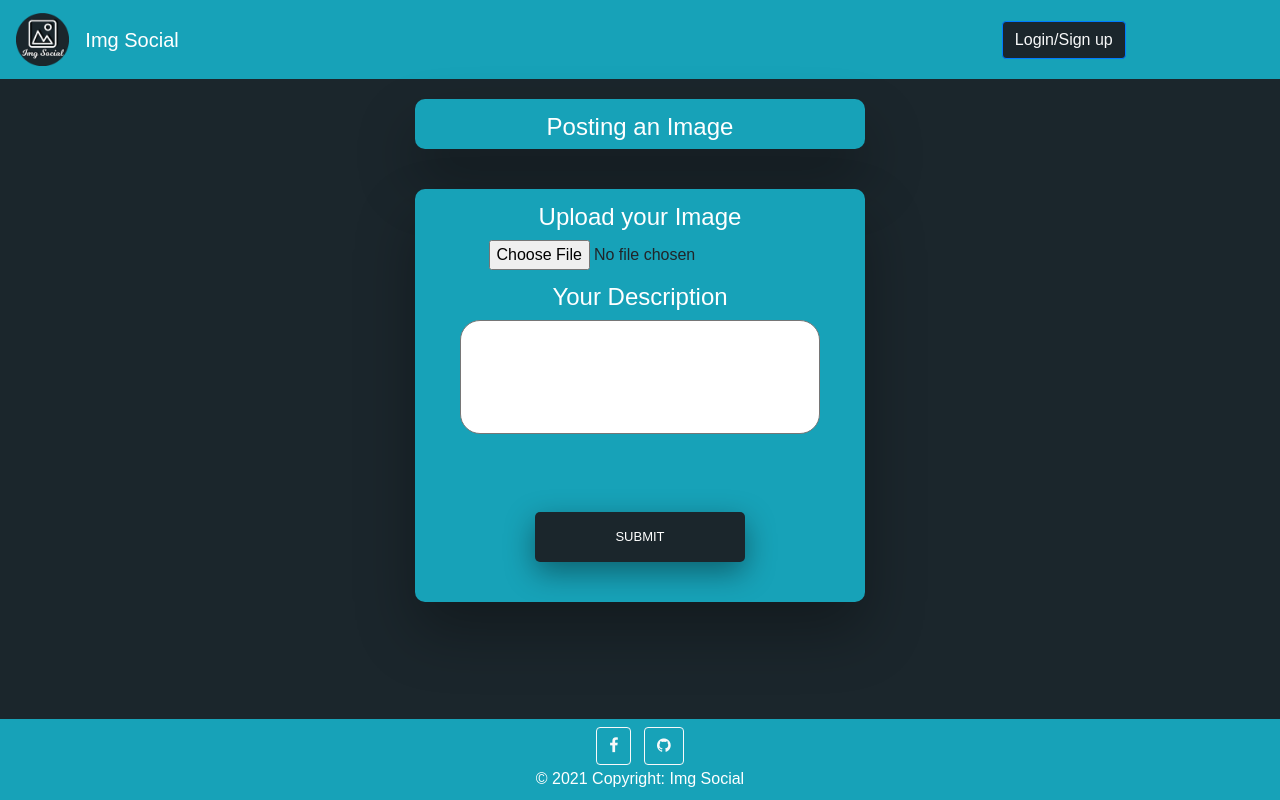
After one commit to RyanPolk/Img_Social, a PHP site: page /Post.html in a window 1280 px wide. The commit adds this page. Run offline with PHP 8.4, Linux system fonts and the light colour scheme; some libraries are stand-ins or nearby versions.

Commit message:
Posting an Image

```diff
--- /dev/null
+++ b/Frontend/Post.css
@@ -0,0 +1,309 @@
+/* BASIC */
+
+html {
+    background-color: #1b262c;
+  }
+
+  body {
+    font-family: "Poppins", sans-serif;
+    height: 50vh;
+    background-color: #1b262c;
+  }
+
+  a {
+    color: #ffffff;
+    display:inline-block;
+    text-decoration: none;
+    font-weight: 400;
+  }
+
+  h2 {
+    text-align: center;
+    font-size: 16px;
+    font-weight: 600;
+    text-transform: uppercase;
+    display:inline-block;
+    color: #1b262c;
+  }
+
+  h3 {
+      padding-top: 10pt;
+      font-size: 18pt;
+      color:#ffffff;
+  }
+
+  footer {
+    position: fixed;
+    left: 0;
+    bottom: 0;
+    width: 100%;
+    background-color: gray;
+    font-weight: bold;
+    color: black;
+    text-align: center;
+    }
+
+	textarea {
+		border-radius: 20px;
+		padding: 20px;
+		width: 80%;
+	}
+
+
+
+  /* STRUCTURE */
+
+  .wrapper {
+    display: flex;
+    align-items: center;
+    flex-direction: column;
+    justify-content: center;
+    width: 100%;
+    min-height: 100%;
+    padding: 20px;
+  }
+
+  #formContent {
+    -webkit-border-radius: 10px 10px 10px 10px;
+    border-radius: 10px 10px 10px 10px;
+    background: #17a2b8;
+    padding: 30px;
+    width: 90%;
+    max-width: 450px;
+    position: relative;
+    padding: 0px;
+    -webkit-box-shadow: 0 30px 60px 0 rgba(0,0,0,0.3);
+    box-shadow: 0 30px 60px 0 rgba(0,0,0,0.3);
+    text-align: center;
+  }
+
+  #formFooter {
+    background-color: #17a2b8;
+    border-top: 1px solid #17a2b8;
+    padding: 25px;
+    text-align: center;
+    -webkit-border-radius: 0 0 10px 10px;
+    border-radius: 0 0 10px 10px;
+  }
+
+
+
+  /* TABS */
+
+  h2.inactive {
+    color: #cccccc;
+  }
+
+  h2.active {
+    color: #0d0d0d;
+    border-bottom: 2px solid #5fbae9;
+  }
+
+
+
+  /* FORM TYPOGRAPHY*/
+
+  input[type=button], input[type=submit], input[type=reset]  {
+    background-color: #1b262c;
+    border: none;
+    color: white;
+    padding: 15px 80px;
+    text-align: center;
+    text-decoration: none;
+    display: inline-block;
+    text-transform: uppercase;
+    font-size: 13px;
+    -webkit-box-shadow: 0 10px 30px 0 rgba(0, 0, 0, 0.4);
+    box-shadow: 0 10px 30px 0 rgba(0, 0, 0, 0.4);
+    -webkit-border-radius: 5px 5px 5px 5px;
+    border-radius: 5px 5px 5px 5px;
+    margin: 5px 20px 40px 20px;
+    -webkit-transition: all 0.3s ease-in-out;
+    -moz-transition: all 0.3s ease-in-out;
+    -ms-transition: all 0.3s ease-in-out;
+    -o-transition: all 0.3s ease-in-out;
+    transition: all 0.3s ease-in-out;
+  }
+
+  input[type=button]:hover, input[type=submit]:hover, input[type=reset]:hover  {
+    background-color: #1b262c;
+  }
+
+  input[type=button]:active, input[type=submit]:active, input[type=reset]:active  {
+    -moz-transform: scale(0.95);
+    -webkit-transform: scale(0.95);
+    -o-transform: scale(0.95);
+    -ms-transform: scale(0.95);
+    transform: scale(0.95);
+  }
+
+  input[type=text] {
+    background-color: #1b262c;
+    border: none;
+    color: #ffffff;
+    padding: 15px 32px;
+    text-align: center;
+    text-decoration: none;
+    display: inline-block;
+    font-size: 16px;
+    margin: 5px;
+    width: 85%;
+    border: 2px solid #ffffff;
+    -webkit-transition: all 0.5s ease-in-out;
+    -moz-transition: all 0.5s ease-in-out;
+    -ms-transition: all 0.5s ease-in-out;
+    -o-transition: all 0.5s ease-in-out;
+    transition: all 0.5s ease-in-out;
+    -webkit-border-radius: 5px 5px 5px 5px;
+    border-radius: 5px 5px 5px 5px;
+  }
+
+  input[type=text]:focus {
+    background-color: #1b262c;
+    border-bottom: 2px solid #1b262c;
+  }
+
+  input[type=text]:placeholder {
+    color: #ffffff;
+  }
+
+  input[type=password] {
+    background-color: #1b262c;
+    border: none;
+    color: #ffffff;
+    padding: 15px 32px;
+    text-align: center;
+    text-decoration: none;
+    display: inline-block;
+    font-size: 16px;
+    margin: 5px;
+    width: 85%;
+    border: 2px solid #ffffff;
+    -webkit-transition: all 0.5s ease-in-out;
+    -moz-transition: all 0.5s ease-in-out;
+    -ms-transition: all 0.5s ease-in-out;
+    -o-transition: all 0.5s ease-in-out;
+    transition: all 0.5s ease-in-out;
+    -webkit-border-radius: 5px 5px 5px 5px;
+    border-radius: 5px 5px 5px 5px;
+  }
+
+  input[type=password]:focus {
+    background-color: #1b262c;
+    border-bottom: 2px solid #1b262c;
+  }
+
+  input[type=password]:placeholder {
+    color: #ffffff;
+  }
+
+  /* ANIMATIONS */
+
+  /* Simple CSS3 Fade-in-down Animation */
+  .fadeInDown {
+    -webkit-animation-name: fadeInDown;
+    animation-name: fadeInDown;
+    -webkit-animation-duration: 1s;
+    animation-duration: 1s;
+    -webkit-animation-fill-mode: both;
+    animation-fill-mode: both;
+  }
+
+  @-webkit-keyframes fadeInDown {
+    0% {
+      opacity: 0;
+      -webkit-transform: translate3d(0, -100%, 0);
+      transform: translate3d(0, -100%, 0);
+    }
+    100% {
+      opacity: 1;
+      -webkit-transform: none;
+      transform: none;
+    }
+  }
+
+  @keyframes fadeInDown {
+    0% {
+      opacity: 0;
+      -webkit-transform: translate3d(0, -100%, 0);
+      transform: translate3d(0, -100%, 0);
+    }
+    100% {
+      opacity: 1;
+      -webkit-transform: none;
+      transform: none;
+    }
+  }
+
+  /* Simple CSS3 Fade-in Animation */
+  @-webkit-keyframes fadeIn { from { opacity:0; } to { opacity:1; } }
+  @-moz-keyframes fadeIn { from { opacity:0; } to { opacity:1; } }
+  @keyframes fadeIn { from { opacity:0; } to { opacity:1; } }
+
+  .fadeIn {
+    opacity:0;
+    -webkit-animation:fadeIn ease-in 1;
+    -moz-animation:fadeIn ease-in 1;
+    animation:fadeIn ease-in 1;
+
+    -webkit-animation-fill-mode:forwards;
+    -moz-animation-fill-mode:forwards;
+    animation-fill-mode:forwards;
+
+    -webkit-animation-duration:1s;
+    -moz-animation-duration:1s;
+    animation-duration:1s;
+  }
+
+  .fadeIn.first {
+    -webkit-animation-delay: 0.4s;
+    -moz-animation-delay: 0.4s;
+    animation-delay: 0.4s;
+  }
+
+  .fadeIn.second {
+    -webkit-animation-delay: 0.6s;
+    -moz-animation-delay: 0.6s;
+    animation-delay: 0.6s;
+  }
+
+  .fadeIn.third {
+    -webkit-animation-delay: 0.8s;
+    -moz-animation-delay: 0.8s;
+    animation-delay: 0.8s;
+  }
+
+  .fadeIn.fourth {
+    -webkit-animation-delay: 1s;
+    -moz-animation-delay: 1s;
+    animation-delay: 1s;
+  }
+
+  /* Simple CSS3 Fade-in Animation */
+  .underlineHover:after {
+    display: block;
+    left: 0;
+    bottom: -10px;
+    width: 0;
+    height: 2px;
+    background-color: #56baed;
+    content: "";
+    transition: width 0.2s;
+  }
+
+  .underlineHover:hover {
+    color: #0d0d0d;
+  }
+
+  .underlineHover:hover:after{
+    width: 100%;
+  }
+
+  /* OTHERS */
+  *:focus {
+      outline: none;
+  }
+
+  #icon {
+    width:60%;
+  }
--- /dev/null
+++ b/Frontend/Post.html
@@ -0,0 +1,114 @@
+<!DOCTYPE html>
+<html xmlns="http://www.w3.org/1999/xhtml" lang="" xml:lang="">
+    <head>
+        <!--These 5 lines need to be included for bootstrap functionality-->
+        <link rel="stylesheet" href="https://maxcdn.bootstrapcdn.com/bootstrap/4.0.0/css/bootstrap.min.css" integrity="sha384-Gn5384xqQ1aoWXA+058RXPxPg6fy4IWvTNh0E263XmFcJlSAwiGgFAW/dAiS6JXm" crossorigin="anonymous">
+        <script src="https://code.jquery.com/jquery-3.2.1.slim.min.js" integrity="sha384-KJ3o2DKtIkvYIK3UENzmM7KCkRr/rE9/Qpg6aAZGJwFDMVNA/GpGFF93hXpG5KkN" crossorigin="anonymous"></script>
+        <script src="https://cdnjs.cloudflare.com/ajax/libs/popper.js/1.12.9/umd/popper.min.js" integrity="sha384-ApNbgh9B+Y1QKtv3Rn7W3mgPxhU9K/ScQsAP7hUibX39j7fakFPskvXusvfa0b4Q" crossorigin="anonymous"></script>
+        <script src="https://maxcdn.bootstrapcdn.com/bootstrap/4.0.0/js/bootstrap.min.js" integrity="sha384-JZR6Spejh4U02d8jOt6vLEHfe/JQGiRRSQQxSfFWpi1MquVdAyjUar5+76PVCmYl" crossorigin="anonymous"></script>
+        <link rel="stylesheet" href="https://cdnjs.cloudflare.com/ajax/libs/font-awesome/4.7.0/css/font-awesome.min.css">
+        <!--Initialization lines-->
+        <meta http-equiv="Content-Type" content="text/html; charset=UTF-8">
+        <title>Img Social</title>
+        <link rel="icon" type="image/png" href="./Images/ic_logo.png"/>
+        <link rel="stylesheet" href="Post.css">
+        <!-- JavaScript for login and signup -->
+        <script>
+			function upload(){
+				var sDescription = document.getElementById("inputDes").value;
+				var file = document.getElementById("inputImg").files[0];
+
+				console.log(file);
+
+				var xhttp = new XMLHttpRequest();
+				xhttp.open("post", "Post.php?description=" + sDescription, true);
+				xhttp.onreadystatechange = function () {
+					if (xhttp.readyState == 4) {
+						if (xhttp.status == 200) {
+							completeSubmission(xhttp.responseText);
+						}
+					}
+				};
+
+				xhttp.send(file);
+			}
+
+			function completeSubmission(result){
+				console.log(result);
+				var element = document.getElementById("lol");
+				// element.innerHTML = result;
+			}
+        </script>
+    </head>
+    <body>
+        <!--Navbar code-->
+        <nav class="navbar navbar-expand-lg navbar-dark bg-info">
+            <img class="navbar-brand" href="Home.html" src="./Images/ic_logo.png" style="width: 40pt;"></img>
+            <a class="navbar-brand" href="Home.html">Img Social</a>
+            <button class="navbar-toggler" type="button" data-toggle="collapse" data-target="#navbarText" aria-controls="navbarText" aria-expanded="false" aria-label="Toggle navigation">
+                <span class="navbar-toggler-icon"></span>
+            </button>
+            <div class="collapse navbar-collapse" id="navbarText">
+                <ul class="navbar-nav mr-auto">
+                </ul>
+                <span class="navbar-text">
+                    <a id="login" href="Login.html" class="btn btn-primary text-light" style="background-color: #1b262c; visibility: visible;">Login/Sign up</a>
+                    <a id="post" href="" class="btn btn-primary text-light" style="background-color: #1b262c; visibility: hidden;">Post</a>
+                    <a id="profile" href="" class="btn btn-primary text-light" style="background-color: #1b262c; visibility: hidden;">Profile</a>
+                </span>
+            </div>
+        </nav>
+
+        <!--Below content code-->
+		<div class="container" style="background-color: #1b262c;">
+			<div class="wrapper fadeInDown">
+				<div id="formContent">
+					<!-- Title -->
+					<h3>Posting an Image</h3>
+				</div>
+		    </div>
+        </div>
+        <div class="container" style="background-color: #1b262c;">
+			<div class="wrapper fadeInDown">
+				<div id="formContent" enctype="multipart/form-data">
+					<!-- Post Controls -->
+					<h3 class="fadeIn second">Upload your Image</h3>
+					<input type="file" id="inputImg" class="fadeIn second" name="inputImg" accept="image/*">
+
+					<h3 class="fadeIn third">Your Description</h3>
+
+					<textarea id="inputDes" width="100%" name="inputDes" class="fadeIn third" rows="3" style="resize: none;"> </textarea>
+					<p style="padding-top: 38pt;"></p>
+					<input type="submit" class="fadeIn fourth" value="Submit" onclick="upload()">
+				</div>
+		    </div>
+        </div>
+
+        <!-- Footer -->
+        <footer class="bg-info text-center text-white">
+            <!-- Grid container -->
+            <div class="container p-1">
+                <!-- Section: Social media -->
+                <section>
+                    <!-- Facebook -->
+                    <a class="btn btn-outline-light btn-floating m-1" href="#!" role="button"
+                    ><i class="fa fa-facebook-f"></i
+                    ></a>
+
+                    <!-- Github -->
+                    <a class="btn btn-outline-light btn-floating m-1" href="#!" role="button"
+                    ><i class="fa fa-github"></i
+                    ></a>
+                </section>
+                <!-- Section: Social media -->
+
+                <!-- Section: Text -->
+                <section>
+                    <h6>© 2021 Copyright: <a href="./Home.html">Img Social</a></h6>
+                </section>
+                <!-- Section: Text -->
+            </div>
+            <!-- Grid container -->
+        </footer>
+    </body>
+ </html>
```
Also changed, not shown: Frontend/Home.css (+104 -0 lines), Frontend/Home.html (+11 -33 lines), Frontend/Post.php (added, +29 -0 lines).
